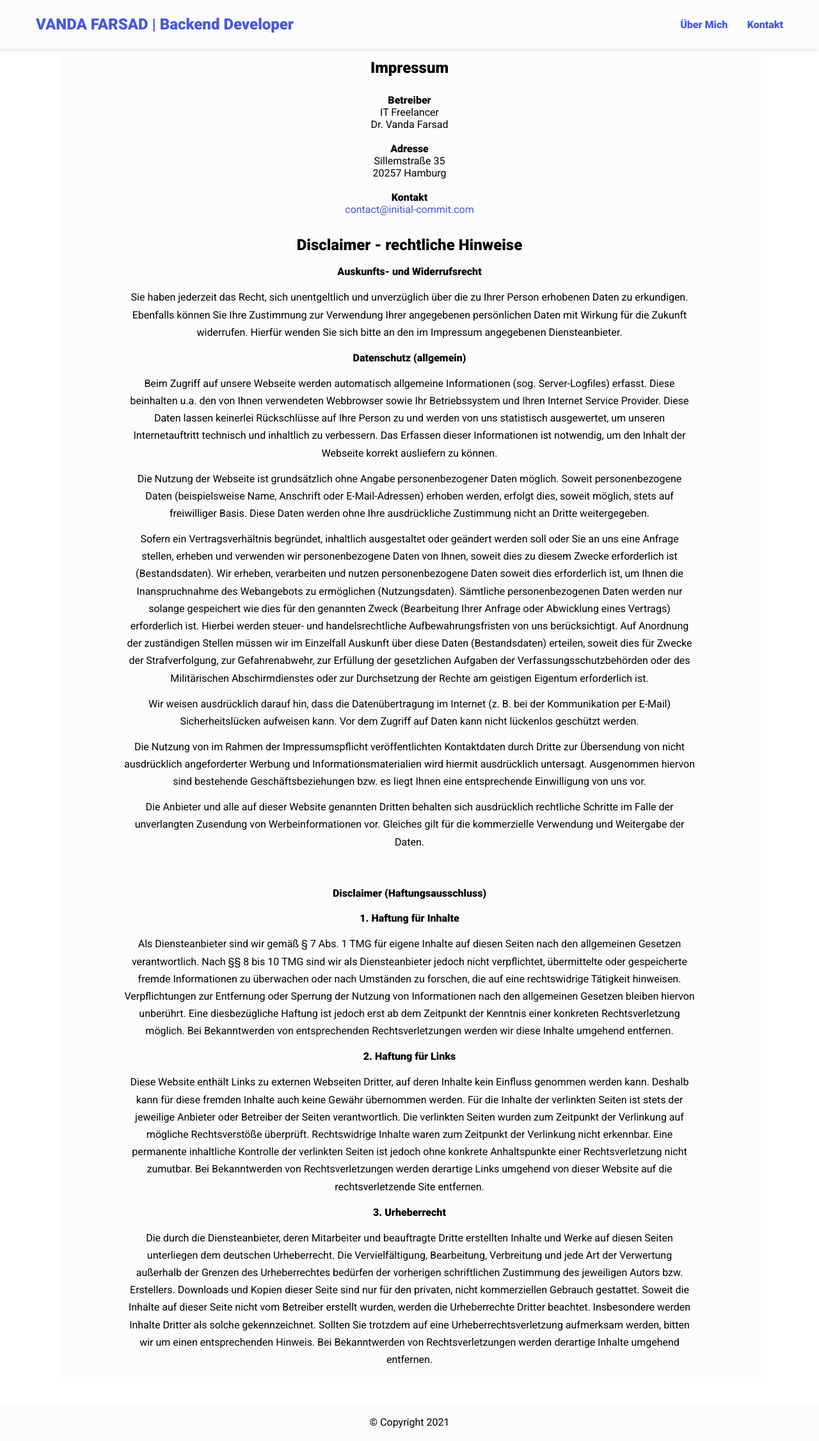
After one commit to VandaFarsad/portfolio-dockerized, a Django app: page /impressum/ in a window 1280 px wide. The commit adds this page. Shown: the whole page at 64% size. Run offline with Django 4.2, Linux system fonts and the light colour scheme.

Commit message:
add impressum; make frontend prettier

```diff
--- /dev/null
+++ b/portfolio/templates/impressum.html
@@ -0,0 +1,210 @@
+{% load static %}
+<!DOCTYPE html>
+<html lang="en">
+    <head>
+        <meta charset="UTF-8" />
+        <meta name="description" content="Impressum"/>
+        <meta name="keywords" content="Vanda, Farsad"/>
+        <meta http-equiv="X-UA-Compatible" content="IE=edge" />
+        <meta name="viewport" content="width=device-width, initial-scale=1.0" />
+        <!--CSS Styles -->
+        <link rel="stylesheet" href="{% static 'css/styles.css' %}"/>
+        <!-- Animate CSS CDN -->
+        <link rel="stylesheet"
+              href="https://cdnjs.cloudflare.com/ajax/libs/animate.css/4.1.1/animate.min.css"/>
+        <title>Vanda Farsad | Backend Developer</title>
+    </head>
+    <body>
+        {% include "navigation.html" %}
+        <!-- Impressum -->
+        <div style="text-align: center;"/>
+        <section class="more-about">
+            <h2>Impressum</h2>
+            <span style="white-space: pre-line;"/>
+            <strong>Betreiber</strong>
+            IT Freelancer
+            Dr. Vanda Farsad
+        </span>
+        <span style="white-space: pre-line;"/>
+        <strong>Adresse</strong>
+        Sillemstraße 35
+        20257 Hamburg
+    </span>
+    <span style="white-space: pre-line;"/>
+    <strong>Kontakt</strong>
+    <a href="mailto:contact@initial-commit.com">contact@initial-commit.com</a>
+</section>
+<!-- Datenschutz -->
+<section class="more-about">
+    <h2>Disclaimer - rechtliche Hinweise</h2>
+    <p>
+        <strong>Auskunfts- und Widerrufsrecht</strong>
+    </p>
+    <p>
+        Sie haben jederzeit das Recht, sich unentgeltlich und unverzüglich über die zu Ihrer Person
+        erhobenen
+        Daten
+        zu erkundigen. Ebenfalls können Sie Ihre Zustimmung zur Verwendung Ihrer angegebenen persönlichen
+        Daten
+        mit
+        Wirkung für die Zukunft widerrufen. Hierfür wenden Sie sich bitte an den im Impressum angegebenen
+        Diensteanbieter.
+    </p>
+    <p>
+        <STRONG>Datenschutz (allgemein)</STRONG>
+    </p>
+    <p>
+        Beim Zugriff auf unsere Webseite werden automatisch allgemeine Informationen (sog. Server-Logfiles) erfasst.
+        Diese
+        beinhalten u.a. den von Ihnen verwendeten Webbrowser sowie Ihr Betriebssystem und Ihren Internet Service
+        Provider.
+        Diese
+        Daten lassen keinerlei Rückschlüsse auf Ihre Person zu und werden von uns statistisch ausgewertet,
+        um
+        unseren
+        Internetauftritt technisch und inhaltlich zu verbessern. Das Erfassen dieser Informationen ist notwendig, um
+        den
+        Inhalt
+        der Webseite korrekt ausliefern zu können.
+    </p>
+    <p>
+        Die Nutzung der Webseite ist grundsätzlich ohne Angabe personenbezogener Daten möglich. Soweit
+        personenbezogene Daten (beispielsweise Name, Anschrift oder E-Mail-Adressen) erhoben werden, erfolgt dies,
+        soweit
+        möglich, stets auf freiwilliger Basis. Diese Daten werden ohne Ihre ausdrückliche Zustimmung nicht
+        an
+        Dritte
+        weitergegeben.
+    </p>
+    <p>
+        Sofern ein Vertragsverhältnis begründet, inhaltlich ausgestaltet oder geändert werden soll
+        oder
+        Sie an
+        uns eine Anfrage stellen, erheben und verwenden wir personenbezogene Daten von Ihnen, soweit dies zu diesem
+        Zwecke
+        erforderlich ist (Bestandsdaten). Wir erheben, verarbeiten und nutzen personenbezogene Daten soweit dies
+        erforderlich
+        ist, um Ihnen die Inanspruchnahme des Webangebots zu ermöglichen (Nutzungsdaten). Sämtliche
+        personenbezogenen
+        Daten werden nur solange gespeichert wie dies für den genannten Zweck (Bearbeitung Ihrer Anfrage oder
+        Abwicklung
+        eines Vertrags) erforderlich ist. Hierbei werden steuer- und handelsrechtliche Aufbewahrungsfristen von uns
+        berücksichtigt. Auf Anordnung der zuständigen Stellen müssen wir im Einzelfall Auskunft
+        über
+        diese
+        Daten (Bestandsdaten) erteilen, soweit dies für Zwecke der Strafverfolgung, zur Gefahrenabwehr, zur
+        Erfüllung
+        der gesetzlichen Aufgaben der Verfassungsschutzbehörden oder des Militärischen Abschirmdienstes
+        oder zur
+        Durchsetzung der Rechte am geistigen Eigentum erforderlich ist.
+    </p>
+    <p>
+        Wir weisen ausdrücklich darauf hin, dass die Datenübertragung im Internet (z. B. bei der
+        Kommunikation
+        per
+        E-Mail) Sicherheitslücken aufweisen kann. Vor dem Zugriff auf Daten kann nicht lückenlos
+        geschützt
+        werden.
+    </p>
+    <p>
+        Die Nutzung von im Rahmen der Impressumspflicht veröffentlichten Kontaktdaten durch Dritte zur
+        Übersendung
+        von nicht ausdrücklich angeforderter Werbung und Informationsmaterialien wird hiermit ausdrücklich
+        untersagt.
+        Ausgenommen hiervon sind bestehende Geschäftsbeziehungen bzw. es liegt Ihnen eine entsprechende
+        Einwilligung
+        von
+        uns
+        vor.
+    </p>
+    <p>
+        Die Anbieter und alle auf dieser Website genannten Dritten behalten sich ausdrücklich rechtliche
+        Schritte im
+        Falle der unverlangten Zusendung von Werbeinformationen vor. Gleiches gilt für die kommerzielle
+        Verwendung
+        und
+        Weitergabe der Daten.
+    </p>
+    <p>&nbsp;</p>
+    <p>
+        <strong>Disclaimer (Haftungsausschluss)</strong>
+    </p>
+    <p>
+        <strong>1. Haftung für Inhalte</strong>
+    </p>
+    <p>
+        Als Diensteanbieter sind wir gemäß § 7 Abs. 1 TMG für eigene Inhalte auf diesen Seiten
+        nach
+        den
+        allgemeinen Gesetzen verantwortlich. Nach §§ 8 bis 10 TMG sind wir als Diensteanbieter jedoch
+        nicht
+        verpflichtet, übermittelte oder gespeicherte fremde Informationen zu überwachen oder nach
+        Umständen
+        zu
+        forschen, die auf eine rechtswidrige Tätigkeit hinweisen. Verpflichtungen zur Entfernung oder Sperrung
+        der
+        Nutzung
+        von Informationen nach den allgemeinen Gesetzen bleiben hiervon unberührt. Eine diesbezügliche
+        Haftung
+        ist
+        jedoch erst ab dem Zeitpunkt der Kenntnis einer konkreten Rechtsverletzung möglich. Bei Bekanntwerden
+        von
+        entsprechenden Rechtsverletzungen werden wir diese Inhalte umgehend entfernen.
+    </p>
+    <p>
+        <strong>2. Haftung für Links</strong>
+    </p>
+    <p>
+        Diese Website enthält Links zu externen Webseiten Dritter, auf deren Inhalte kein Einfluss genommen
+        werden
+        kann.
+        Deshalb kann für diese fremden Inhalte auch keine Gewähr übernommen werden. Für die
+        Inhalte
+        der
+        verlinkten Seiten ist stets der jeweilige Anbieter oder Betreiber der Seiten verantwortlich. Die verlinkten
+        Seiten
+        wurden
+        zum Zeitpunkt der Verlinkung auf mögliche Rechtsverstöße überprüft. Rechtswidrige
+        Inhalte
+        waren
+        zum Zeitpunkt der Verlinkung nicht erkennbar. Eine permanente inhaltliche Kontrolle der verlinkten Seiten
+        ist
+        jedoch
+        ohne
+        konkrete Anhaltspunkte einer Rechtsverletzung nicht zumutbar. Bei Bekanntwerden von Rechtsverletzungen
+        werden
+        derartige
+        Links umgehend von dieser Website auf die rechtsverletzende Site entfernen.
+    </p>
+    <p>
+        <strong>3. Urheberrecht</strong>
+    </p>
+    <p>
+        Die durch die Diensteanbieter, deren Mitarbeiter und beauftragte Dritte erstellten Inhalte und Werke auf
+        diesen
+        Seiten
+        unterliegen dem deutschen Urheberrecht. Die Vervielfältigung, Bearbeitung, Verbreitung und jede Art der
+        Verwertung
+        außerhalb der Grenzen des Urheberrechtes bedürfen der vorherigen schriftlichen Zustimmung des
+        jeweiligen
+        Autors
+        bzw. Erstellers. Downloads und Kopien dieser Seite sind nur für den privaten, nicht kommerziellen
+        Gebrauch
+        gestattet. Soweit die Inhalte auf dieser Seite nicht vom Betreiber erstellt wurden, werden die Urheberrechte
+        Dritter
+        beachtet. Insbesondere werden Inhalte Dritter als solche gekennzeichnet. Sollten Sie trotzdem auf eine
+        Urheberrechtsverletzung aufmerksam werden, bitten wir um einen entsprechenden Hinweis. Bei Bekanntwerden von
+        Rechtsverletzungen werden derartige Inhalte umgehend entfernen.
+    </p>
+</section>
+<!-- Footer section -->
+<footer>
+    <p class="copy">© Copyright 2021</p>
+</footer>
+<!-- Website scripts -->
+<script src="{% static 'js/app.js' %}"></script>
+<!-- Ion icons scripts -->
+<script type="module" src="https://unpkg.com/ionicons@5.5.2/dist/ionicons/ionicons.esm.js"></script>
+<script nomodule src="https://unpkg.com/ionicons@5.5.2/dist/ionicons/ionicons.js"></script>
+</body>
+</html>
--- a/portfolio/templates/navigation.html
+++ b/portfolio/templates/navigation.html
@@ -1,14 +1,22 @@
 <nav>
   <h1>VANDA FARSAD | Backend Developer</h1>
   <ul class="navigation">
-    <li><a href="#about" class="nav-link">Über Mich</a></li>
+    <li>
+      <a href="/#about" class="nav-link">Über Mich</a>
+    </li>
     {% if skills %}
-    <li><a href="#skills" class="nav-link">Skills</a></li>
+      <li>
+        <a href="/#skills" class="nav-link">Skills</a>
+      </li>
     {% endif %}
     {% if projects %}
-    <li><a href="#projects" class="nav-link">Projekte</a></li>
+      <li>
+        <a href="/#projects" class="nav-link">Kunden</a>
+      </li>
     {% endif %}
-    <li><a href="#contact" class="nav-link">Kontakt</a></li>
+    <li>
+      <a href="/#contact" class="nav-link">Kontakt</a>
+    </li>
   </ul>
   <button class="burger-menu" id="burger-menu">
     <ion-icon class="bars" name="menu-outline"></ion-icon>
--- a/portfolio/urls.py
+++ b/portfolio/urls.py
@@ -1,7 +1,8 @@
 from django.urls import path
 
-from . views import IndexView
+from .views import ImpressumView, IndexView
 
 urlpatterns = [
     path("", IndexView.as_view(), name="index"),
+    path("impressum/", ImpressumView.as_view(), name="impressum"),
 ]
```
Also changed, not shown: portfolio/templates/index.html (+55 -48 lines), docker-compose.yml (renamed from _docker-compose.yml).
